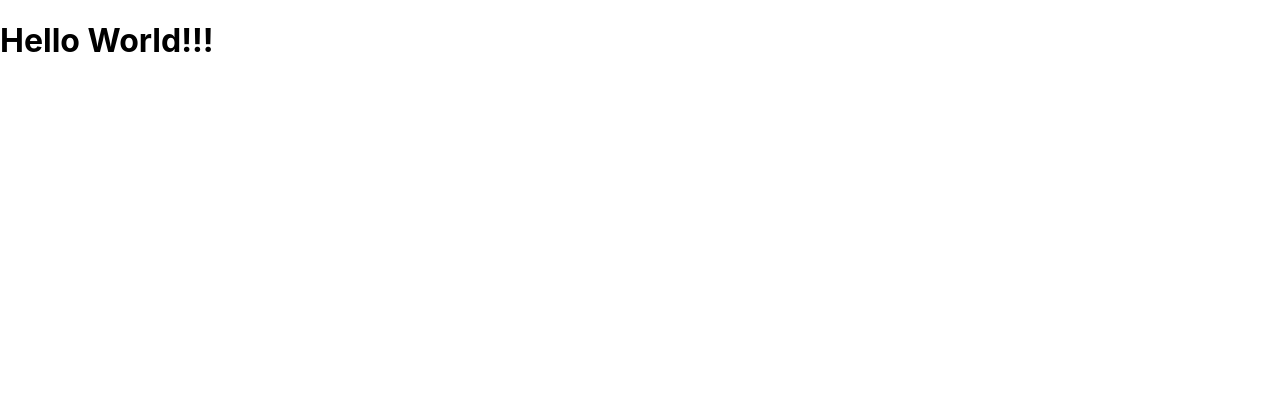
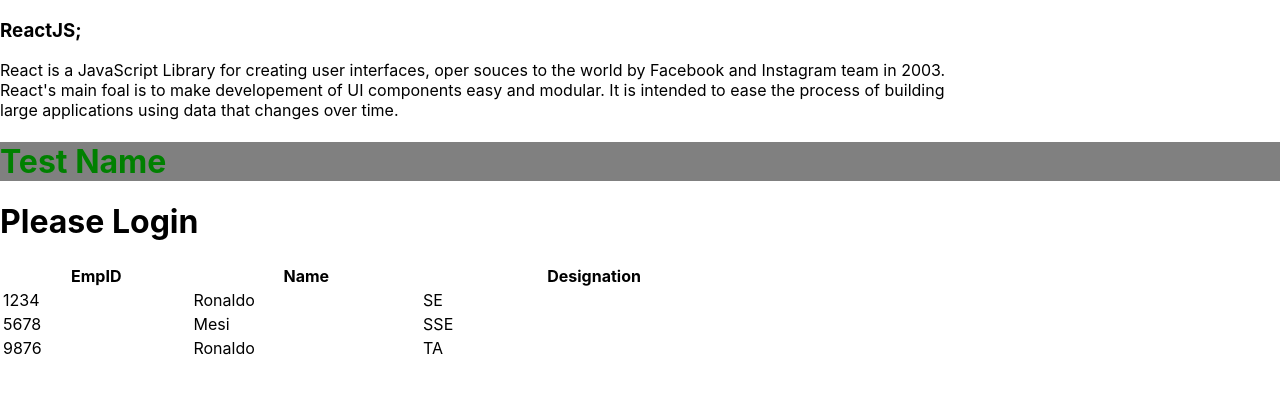
Before and after one commit to nmesfin2/my_react_playground, a React (Create React App) app: page / in a window 1280 px wide. Shown: the top 394 px of the page. Built offline with nearby package versions, Linux system fonts and the light colour scheme.

Commit message:
React Fragments, jsx accessing variables, looping, specifying attributes expression

```diff
--- a/src/App.js
+++ b/src/App.js
@@ -6,7 +6,66 @@
 
 class App extends React.Component {
   render() {
-    return React.createElement("h1", {}, "Hello World!!!");
+    let name = {
+      firstName: 'Test',
+      lastName: 'Name'
+    }
+
+    let hightlight ={
+      color: 'green',
+      backgroundColor:'grey'
+    }
+
+    let element = null;
+    let isLoggedIn = false;
+    if(isLoggedIn){
+      element = <h1>Welcome Admin</h1>
+    }else{
+      element = <h1>Please Login</h1>
+    }
+
+    var employees = [{empId: 1234, name:'Ronaldo', designation: 'SE'},{empId: 5678, name:'Mesi', designation: 'SSE'},{empId: 9876, name:'Ronaldo', designation: 'TA'}]
+
+    var rowData = [];
+    for(let i = 0; i < employees.length; i++){
+      var row = (
+        <tr>
+          <td>{employees[i].empId}</td>
+          <td>{employees[i].name}</td>
+          <td>{employees[i].designation}</td>
+        </tr>
+      )
+      rowData.push(row);
+    }
+    return (<React.Fragment>
+      <h3>ReactJS;</h3>
+      <p>React is a JavaScript Library for creating user interfaces, oper souces to the world by Facebook and Instagram team in 2003. <br/> React's main foal is to make developement of UI components easy and modular. It is intended to ease the process of building <br/>large applications using data that changes over time.</p>
+        <React.Fragment>
+        <h1 style={hightlight}>{name.firstName} {name.lastName}</h1>
+      </React.Fragment>
+      <React.Fragment>
+        {element}
+      </React.Fragment>
+
+      <React.Fragment>
+        <table style={{width:'60%'}} className='table'>
+          <thead className='thead-light'>
+            <tr>
+              <th>EmpID</th>
+              <th>Name</th>
+              <th>Designation</th>
+            </tr>
+          </thead>
+          <tbody>
+            {rowData}
+          </tbody>
+        </table>
+      </React.Fragment>
+    </React.Fragment>
+
+    )
+
+
     // (
     //   <div className="App">
     //     <Header/>
```
Also changed, not shown: src/useful_resources.txt.
